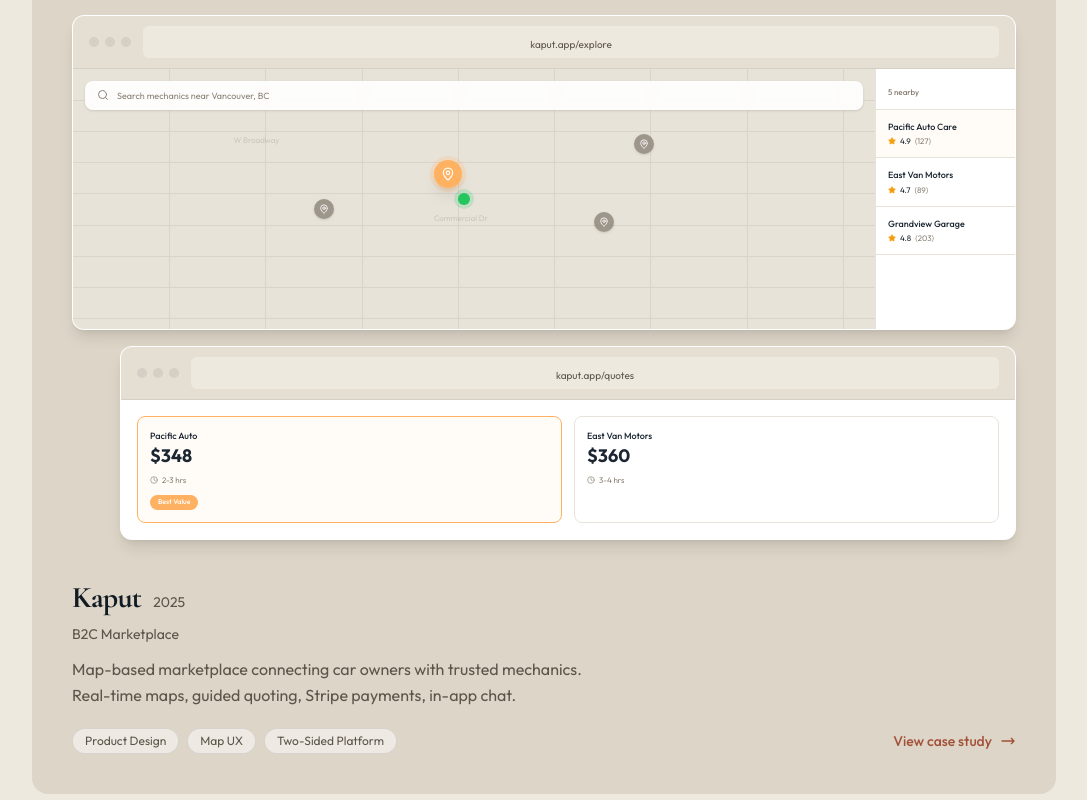
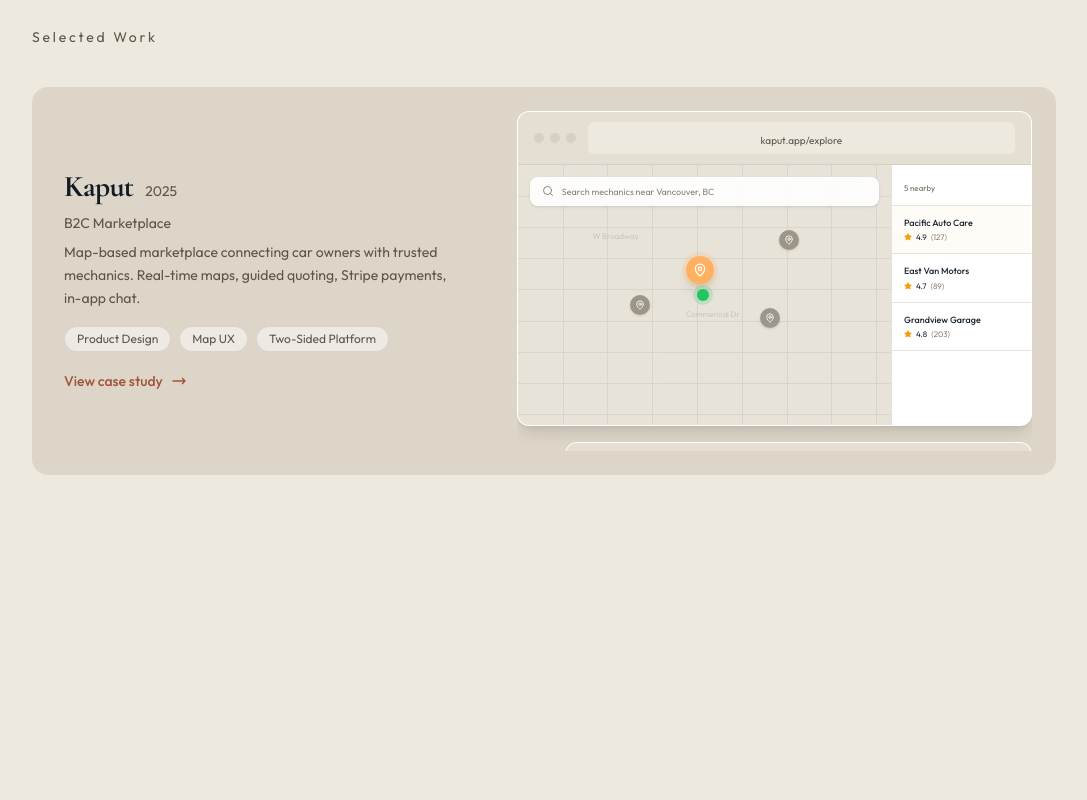
Before and after one commit to kaasramol/kasra-portfolio, a Next.js app: page / in a window 1280 px wide. Shown: the part 1500-2300 px from the top of the page, without its empty margins (96-1183 px from the left). Built offline with nearby package versions, Linux system fonts and the light colour scheme.

Commit message:
Make project cards horizontal layout to fit viewport

```diff
--- a/src/components/project-card.tsx
+++ b/src/components/project-card.tsx
@@ -27,25 +27,21 @@
         className="overflow-hidden rounded-2xl transition-all duration-500 hover:-translate-y-1 hover:shadow-xl"
         style={{ background: bg }}
       >
-        {/* Browser preview — large, dominant */}
-        <div className="relative px-8 pt-8 md:px-10 md:pt-10">
-          {screens}
-        </div>
-
-        {/* Text */}
-        <div className="p-8 md:p-10">
+        {/* Side-by-side layout on desktop */}
+        <div className="flex flex-col md:flex-row md:items-center">
+          {/* Text — left side */}
+          <div className="p-6 md:p-8 md:w-[45%] md:shrink-0">
             <div className="mb-2 flex items-baseline gap-3">
               <h3 className="text-2xl font-bold tracking-tight sm:text-3xl">{title}</h3>
               <span className="text-sm text-[var(--text-secondary)]">{year}</span>
             </div>
-          <p className="mb-3 text-sm text-[var(--text-secondary)]">
+            <p className="mb-2 text-sm text-[var(--text-secondary)]">
               {subtitle}
             </p>
-          <p className="mb-5 max-w-lg leading-relaxed text-[var(--text-secondary)]">
+            <p className="mb-4 max-w-lg text-sm leading-relaxed text-[var(--text-secondary)]">
               {description}
             </p>
-          <div className="flex items-center justify-between gap-4">
-            <div className="flex flex-wrap gap-2">
+            <div className="mb-4 flex flex-wrap gap-2">
               {tags.map((tag) => (
                 <span
                   key={tag}
@@ -67,6 +63,13 @@
                 <path strokeLinecap="round" strokeLinejoin="round" d="M17 8l4 4m0 0l-4 4m4-4H3" />
               </svg>
             </span>
+          </div>
+
+          {/* Screens — right side */}
+          <div className="relative px-6 pb-6 md:px-6 md:py-6 md:flex-1 md:min-h-0">
+            <div className="md:max-h-[340px] md:overflow-hidden">
+              {screens}
+            </div>
           </div>
         </div>
       </article>
```
Lines whose indentation alone changed are shown as unchanged.
